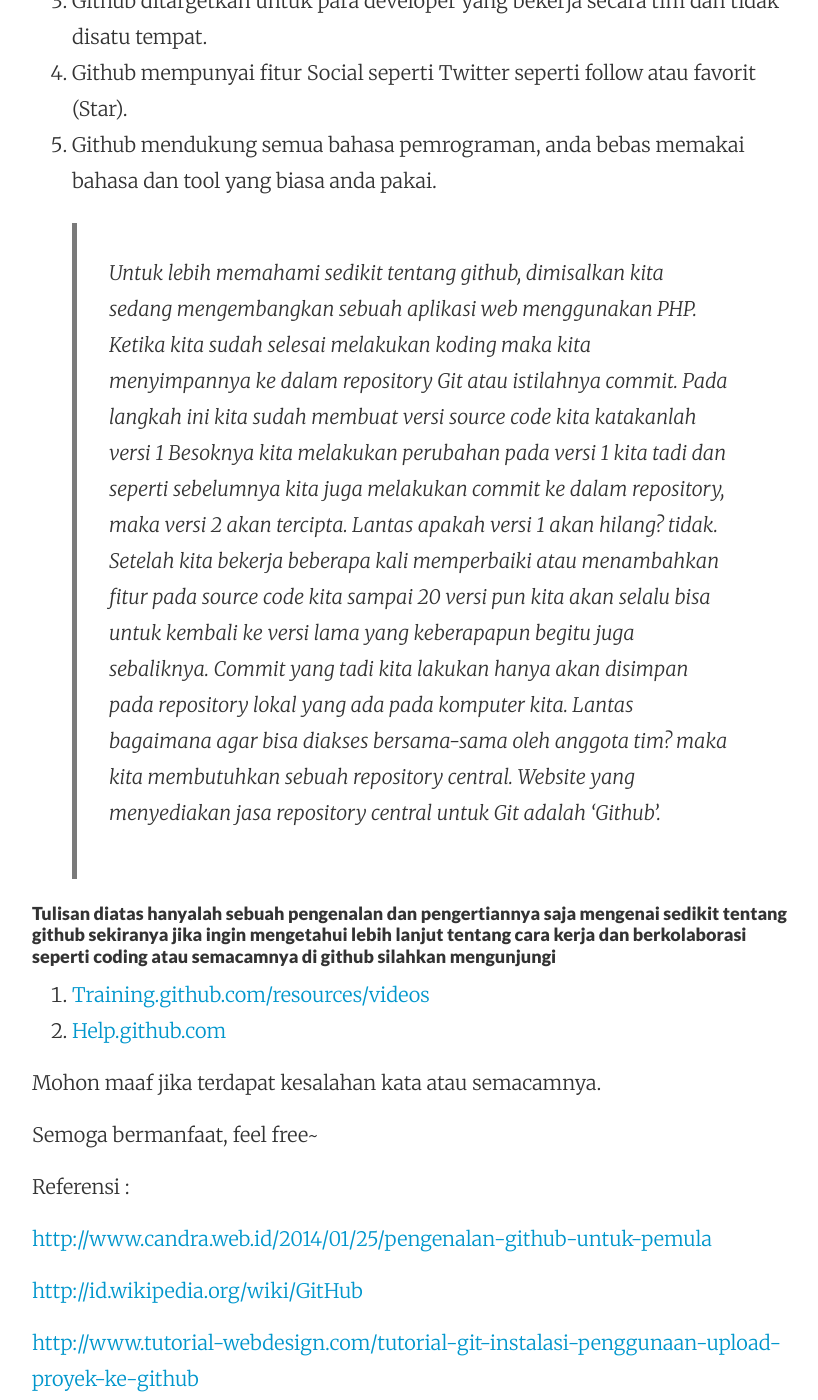
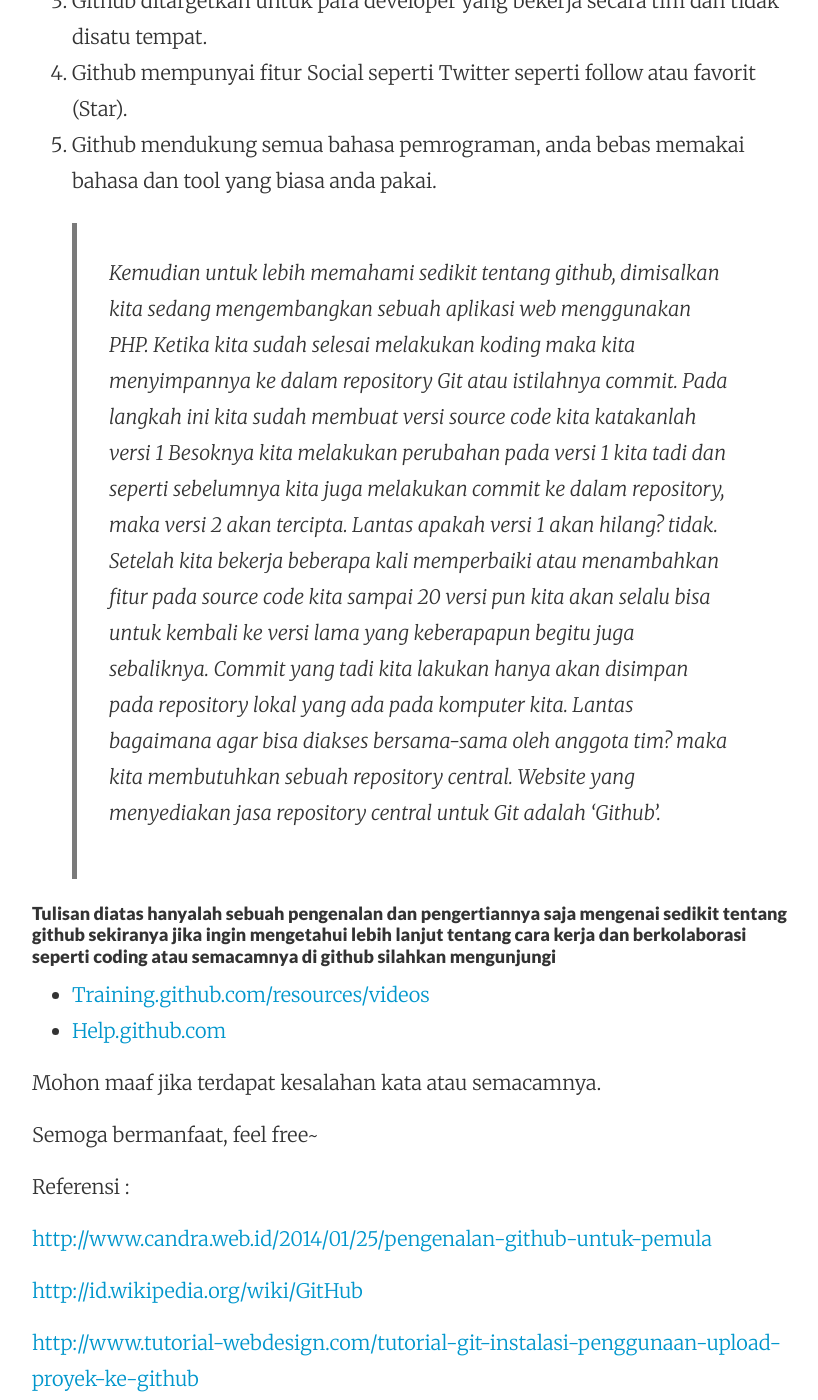
Before and after one commit to D3f4lt/d3f4lt.github.io, a Jekyll site: the page built from _posts/2014-06-10-kenalan-dengan-github.md, in a window 1280 px wide and 1400 px high, scrolled down 2128 px. Shown: the whole window, without its empty margins (224-1042 px from the left). Built offline with Jekyll 4.4.1, drawn with Linux system fonts in a browser that asks for light colours; nearby versions of some CDN libraries.

Commit message:
Update 2014-06-10-kenalan-dengan-github.md

```diff
--- a/_posts/2014-06-10-kenalan-dengan-github.md
+++ b/_posts/2014-06-10-kenalan-dengan-github.md
@@ -31,13 +31,13 @@
 4. Github mempunyai fitur Social seperti  Twitter seperti follow atau favorit (Star).
 5. Github mendukung semua bahasa pemrograman, anda bebas memakai bahasa dan tool yang biasa anda pakai.
 
-> Untuk lebih memahami sedikit tentang github, dimisalkan kita sedang mengembangkan sebuah aplikasi web menggunakan PHP. Ketika kita sudah selesai melakukan koding maka kita menyimpannya ke dalam repository Git atau istilahnya commit. Pada langkah ini kita sudah membuat versi source code kita katakanlah versi 1 Besoknya kita melakukan perubahan pada versi 1 kita tadi dan seperti sebelumnya kita juga melakukan commit ke dalam repository, maka versi 2 akan tercipta. Lantas apakah versi 1 akan hilang? tidak. Setelah kita bekerja beberapa kali memperbaiki atau menambahkan fitur pada source code kita sampai 20 versi pun kita akan selalu bisa untuk kembali ke versi lama yang keberapapun begitu juga sebaliknya.
+> Kemudian untuk lebih memahami sedikit tentang github, dimisalkan kita sedang mengembangkan sebuah aplikasi web menggunakan PHP. Ketika kita sudah selesai melakukan koding maka kita menyimpannya ke dalam repository Git atau istilahnya commit. Pada langkah ini kita sudah membuat versi source code kita katakanlah versi 1 Besoknya kita melakukan perubahan pada versi 1 kita tadi dan seperti sebelumnya kita juga melakukan commit ke dalam repository, maka versi 2 akan tercipta. Lantas apakah versi 1 akan hilang? tidak. Setelah kita bekerja beberapa kali memperbaiki atau menambahkan fitur pada source code kita sampai 20 versi pun kita akan selalu bisa untuk kembali ke versi lama yang keberapapun begitu juga sebaliknya.
 Commit yang tadi kita lakukan hanya akan disimpan pada repository lokal yang ada pada komputer kita. Lantas bagaimana agar bisa diakses bersama-sama oleh anggota tim? maka kita membutuhkan sebuah repository central. Website yang menyediakan jasa repository central untuk Git adalah 'Github'.
 
 ##### Tulisan diatas hanyalah sebuah pengenalan dan pengertiannya saja mengenai sedikit tentang github sekiranya jika ingin mengetahui lebih lanjut tentang cara kerja dan berkolaborasi seperti coding atau semacamnya di github silahkan mengunjungi
 
-1. [Training.github.com/resources/videos](https://training.github.com/resources/videos/)
-2. [Help.github.com](https://help.github.com/)
+* [Training.github.com/resources/videos](https://training.github.com/resources/videos/)
+* [Help.github.com](https://help.github.com/)
 
 Mohon maaf jika terdapat kesalahan kata atau semacamnya.
 
```
